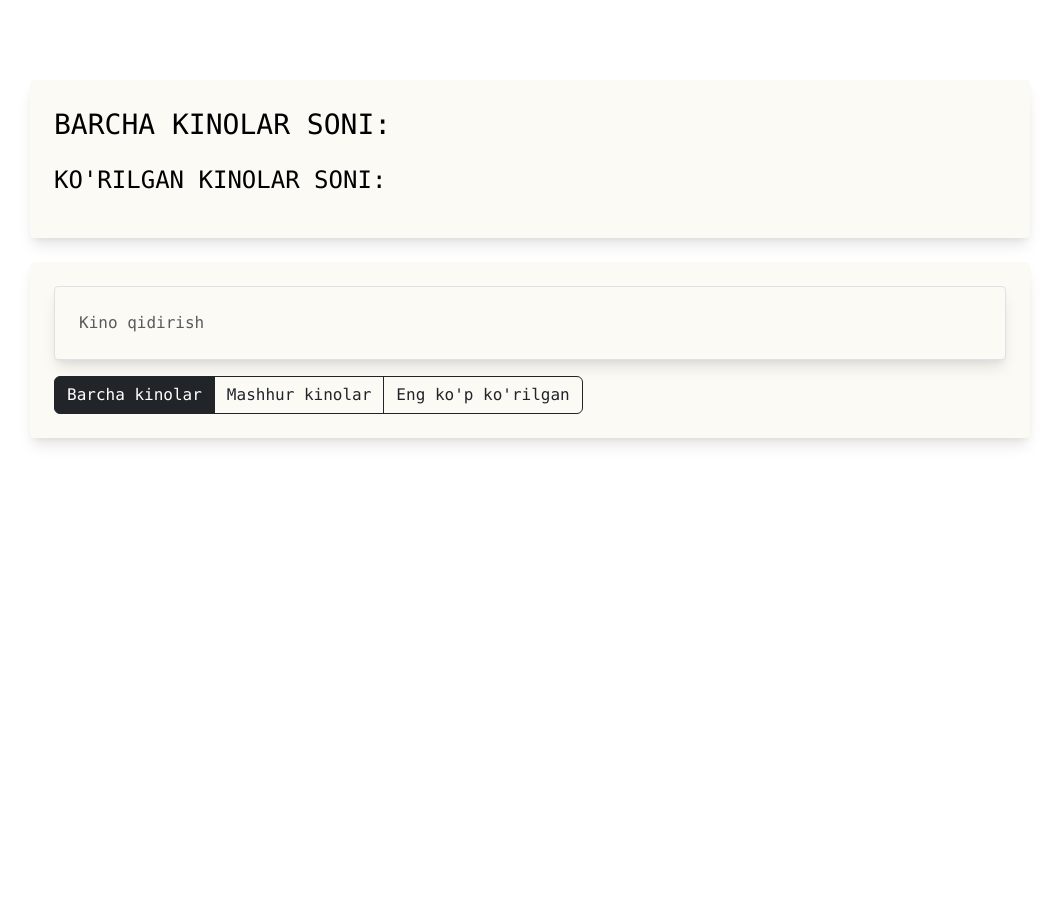
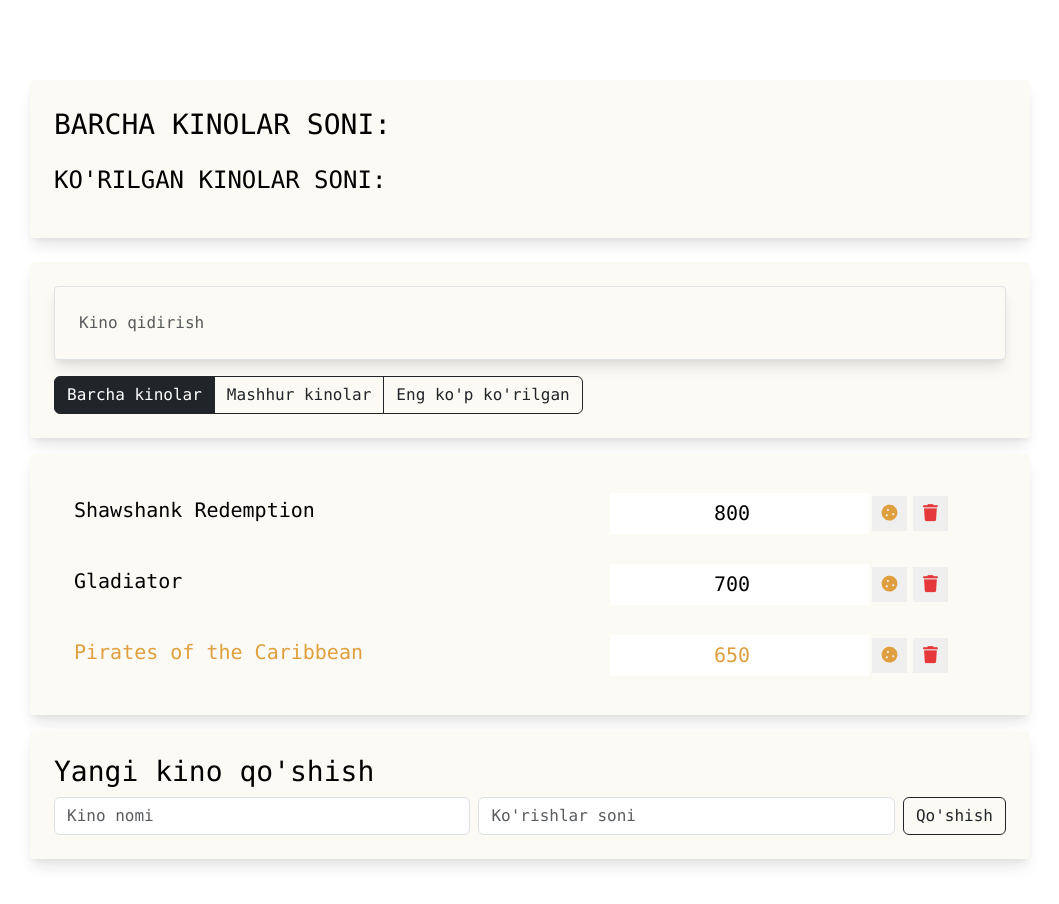
Before and after one commit to j-ahmedov/jmovies, a React (Create React App) app: page / in a window 1280 px wide. Shown: the top 904 px of the page, without its empty margins (110-1169 px from the left). Before the commit the page ends 800 px from the top, so only its background shows below. Built offline with nearby package versions, Linux system fonts and the light colour scheme.

Commit message:
added movie list

```diff
--- a/src/components/app/App.js
+++ b/src/components/app/App.js
@@ -1,17 +1,29 @@
 import './App.css'
 import AppInfo from '../app-info/AppInfo'
 import SearchPanel from '../search-panel/SearchPanel'
-import AppFilter from '../app-filter/AppFilter'
+import MoviesFilter from '../movies-filter/MoviesFilter'
+import MovieList from '../movie-list/MovieList'
+import MoviesAddForm from '../movies-add-form/MoviesAddForm'
 
 const App = () => {
+
+  const data = [
+    {name: 'Shawshank Redemption', viewers: 800, favourite:false},
+    {name: 'Gladiator', viewers: 700, favourite:false},
+    {name: 'Pirates of the Caribbean', viewers: 650, favourite:true},
+
+  ];
+
   return (
     <div className='app font-monospace'>
       <div className='content'>
         <AppInfo />
         <div className='search-panel'>
           <SearchPanel />
-          <AppFilter />
+          <MoviesFilter />
         </div>
+        <MovieList data={data} />
+        <MoviesAddForm />
       </div>
     </div>
 
--- /dev/null
+++ b/src/components/movie-list-item/MovieListItem.css
@@ -0,0 +1,65 @@
+.list-group-item {
+    padding: 15px 20px;
+    border-bottom: 1px solid #3d5a80;
+}
+
+.list-group-item:last-child {
+    border-bottom: none;
+}
+
+.list-group-item span {
+    line-height: 35px;
+    font-size: 20px;
+    cursor: pointer;
+    width: 550px;
+}
+
+.list-group-item input {
+    line-height: 35px;
+    font-size: 20px;
+    text-align: center;
+    border: 0;
+}
+
+.list-group-item button {
+    width: 35px;
+    height: 35px;
+    margin: 3px;
+    font-size: 17px;
+    border: none;
+    cursor: pointer;
+}
+
+.list-group-item .btn-cookie {
+    color: #e09f3e;
+}
+
+.list-group-item .btn-trash {
+    color: #e5383b;
+}
+
+.list-group-item .fa-star {
+    width: 35px;
+    height: 35px;
+    text-align: center;
+    line-height: 35px;
+    font-size: 16px;
+    color: #ffd700;
+    transition: 0.3s all;
+    transform: translateX(30px);
+    opacity: 0;
+}
+
+.list-group-item.like .fa-star {
+    opacity: 1;
+    transform: translateX(0px);
+}
+
+.list-group-item.favourite .list-group-item-label,
+.list-group-item.favourite .list-group-item-input {
+    color: #e09f3e;
+}
+
+.list-group-item.increase .btn-star {
+    color: #aeaeae;
+}
--- /dev/null
+++ b/src/components/movie-list-item/MovieListItem.js
@@ -0,0 +1,23 @@
+import './MovieListItem.css';
+
+const MovieListItem = ({name, viewers, favourite}) => {
+  return (
+    <div>
+        <li className={`list-group-item d-flex justify-content-between1 ${favourite && 'favourite'}`}>
+            <span className="list-group-item-label">{name}</span>
+            <input type="number" className="list-group-item-input" defaultValue={800} value={viewers}/>
+            <div className="d-flex justify-content-center align-items-center">
+                <button type="button" className="btn-cookie btn-sm">
+                    <i className="fas fa-cookie"></i>
+                </button>
+                <button type="button" className="btn-trash btn-sm">
+                    <i className="fas fa-trash"></i>
+                </button>
+                <i className="fas fa-star"></i>
+            </div>
+        </li>
+    </div>
+  )
+}
+
+export default MovieListItem
--- /dev/null
+++ b/src/components/movie-list/MovieList.css
@@ -0,0 +1,7 @@
+.movie-list {
+    margin-top: 1rem;
+    padding: 1.5rem;
+    border-radius: 4px;
+    background-color: #fcfaf5;
+    box-shadow: rgba(0, 0, 0, 0.1) 0px 10px 15px -3px, rgba(0, 0, 0, 0.05) 0px 4px 6px -2px;
+}
--- /dev/null
+++ b/src/components/movie-list/MovieList.js
@@ -0,0 +1,14 @@
+import MovieListItem from '../movie-list-item/MovieListItem';
+import './MovieList.css';
+
+const MovieList = ({data}) => {
+  return (
+    <div className='movie-list'>
+        {data.map(item => (
+            <MovieListItem name={item.name} viewers={item.viewers} favourite={item.favourite}/>
+        ))}
+    </div>
+  )
+}
+
+export default MovieList
--- /dev/null
+++ b/src/components/movies-add-form/MoviesAddForm.css
@@ -0,0 +1,7 @@
+.movies-add-form {
+    margin-top: 1rem;
+    padding: 1.5rem;
+    border-radius: 4px;
+    background-color: #fcfaf5;
+    box-shadow: rgba(0, 0, 0, 0.1) 0px 10px 15px -3px, rgba(0, 0, 0, 0.05) 0px 4px 6px -2px;
+}
--- /dev/null
+++ b/src/components/movies-add-form/MoviesAddForm.js
@@ -0,0 +1,17 @@
+import './MoviesAddForm.css';
+
+const MoviesAddForm = () => {
+  return (
+    <div className="movies-add-form">
+        <h3>Yangi kino qo'shish</h3>
+        <form className='add-form d-flex'>
+            <input type='text' className='form-control new-post-label' placeholder='Kino nomi'/>
+            <input type='number' className='form-control new-post-label ms-2 me-2' placeholder="Ko'rishlar soni" />
+            <button type='submit' className='btn btn-outline-dark'>Qo'shish</button>
+
+        </form>
+    </div>
+  )
+}
+
+export default MoviesAddForm
--- a/src/components/app-filter/AppFilter.js
+++ b/src/components/movies-filter/MoviesFilter.js
@@ -1,6 +1,6 @@
-import './AppFilter.css';
+import './MoviesFilter.css';
 
-const AppFilter = () => {
+const MoviesFilter = () => {
   return (
     <div className="btn-group">
       <button className="btn btn-dark" type="button">Barcha kinolar</button>
@@ -10,4 +10,4 @@ const AppFilter = () => {
   )
 }
 
-export default AppFilter
+export default MoviesFilter
```
Also changed, not shown: src/components/movies-filter/MoviesFilter.css (renamed from src/components/app-filter/AppFilter.css).
